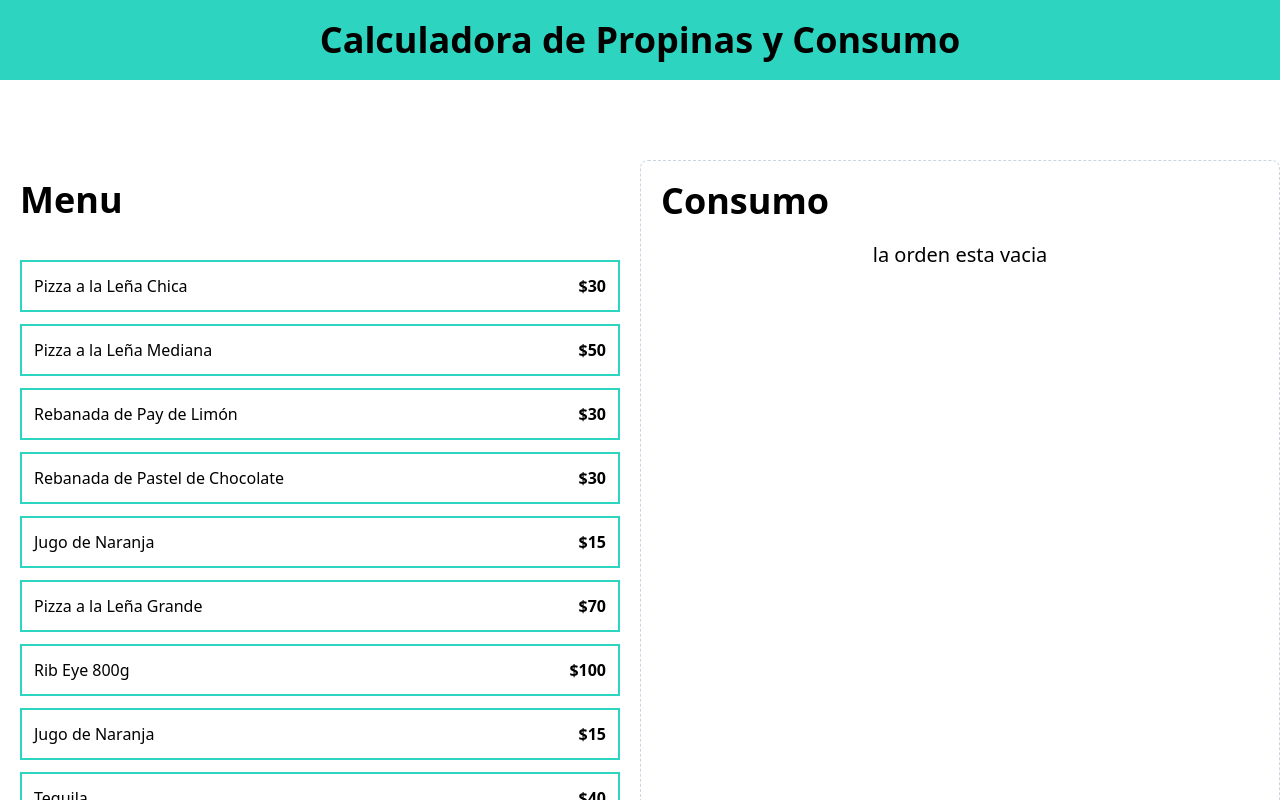
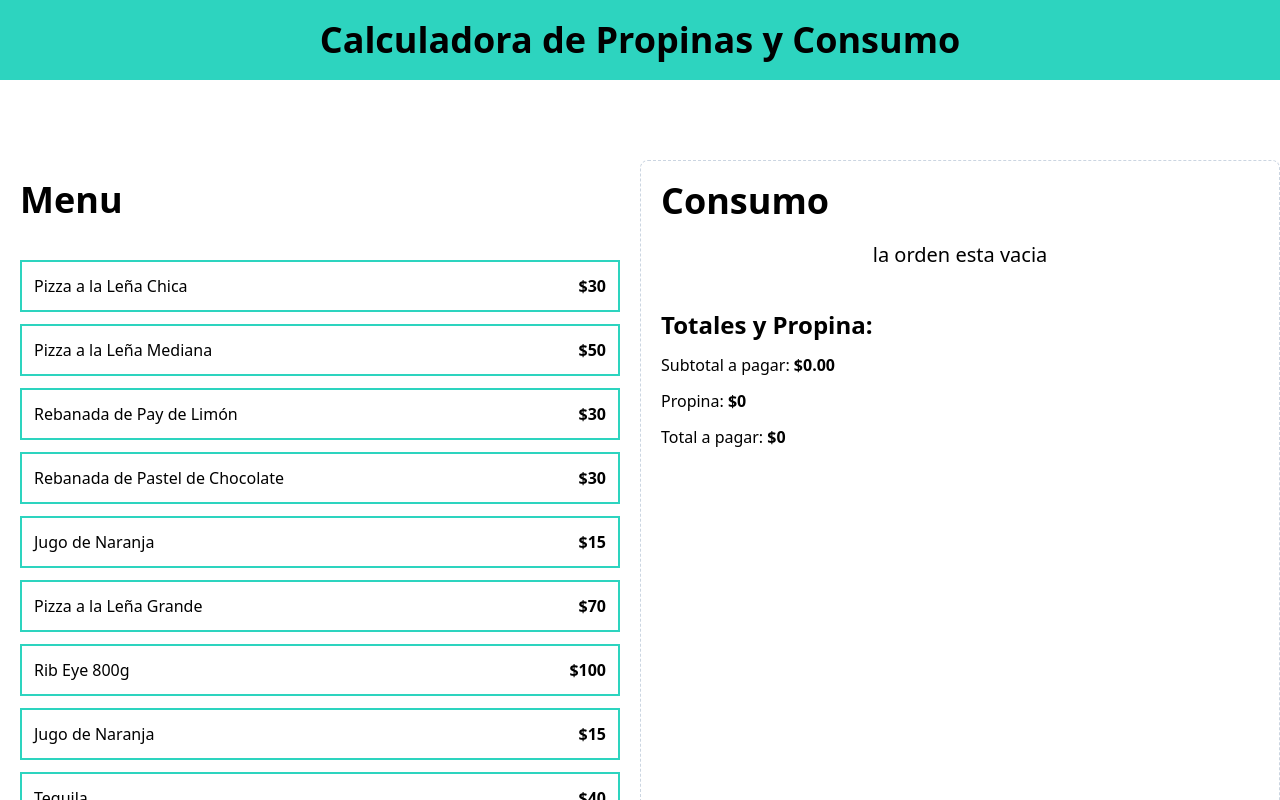
Before and after one commit to victor-varela/calculadora_propina.React-Ts, a React (Vite) app: page / in a window 1280 px wide. Shown: the top 800 px of the page. Built offline with nearby package versions, Linux system fonts and the light colour scheme.

Commit message:
feat: add OrderTotals Component

```diff
--- a/src/App.tsx
+++ b/src/App.tsx
@@ -1,5 +1,6 @@
 import MenuItem from "./components/MenuItem";
 import OrderContents from "./components/OrderContents";
+import OrderTotals from "./components/OrderTotals";
 import { menuItems } from "./data/data";
 import { useOrder } from "./hooks/useOrder";
 
@@ -29,6 +30,9 @@
             order={order}
             removeItem={removeItem}
           />
+          <OrderTotals
+            order={order}
+          />
         </div>
       </main>
     </>
--- a/src/components/OrderContents.tsx
+++ b/src/components/OrderContents.tsx
@@ -37,6 +37,7 @@
             </div>
           ))
         )}
+
       </div>
     </div>
   );
--- /dev/null
+++ b/src/components/OrderTotals.tsx
@@ -0,0 +1,30 @@
+import { useMemo } from "react";
+import { OrderItem } from "../types";
+import { formatCurrency } from "../utils";
+
+type OrderTotalsProps = {
+  order: OrderItem[];
+};
+
+const OrderTotals = ({ order }: OrderTotalsProps) => {
+  const subtotalAmount = useMemo(() => order.reduce((total, item) => total + item.quantity * item.price, 0), [order]);
+  return (
+    <>
+      <div className="space-y-3">
+        <h2 className="font-black text-2xl">Totales y Propina:</h2>
+        <p>
+          Subtotal a pagar: <span className="font-bold">{formatCurrency(subtotalAmount)}</span>
+        </p>
+        <p>
+          Propina: <span className="font-bold">$0</span>
+        </p>
+        <p>
+          Total a pagar: <span className="font-bold">${subtotalAmount}</span>
+        </p>
+      </div>
+      <button></button>
+    </>
+  );
+};
+
+export default OrderTotals;
```
